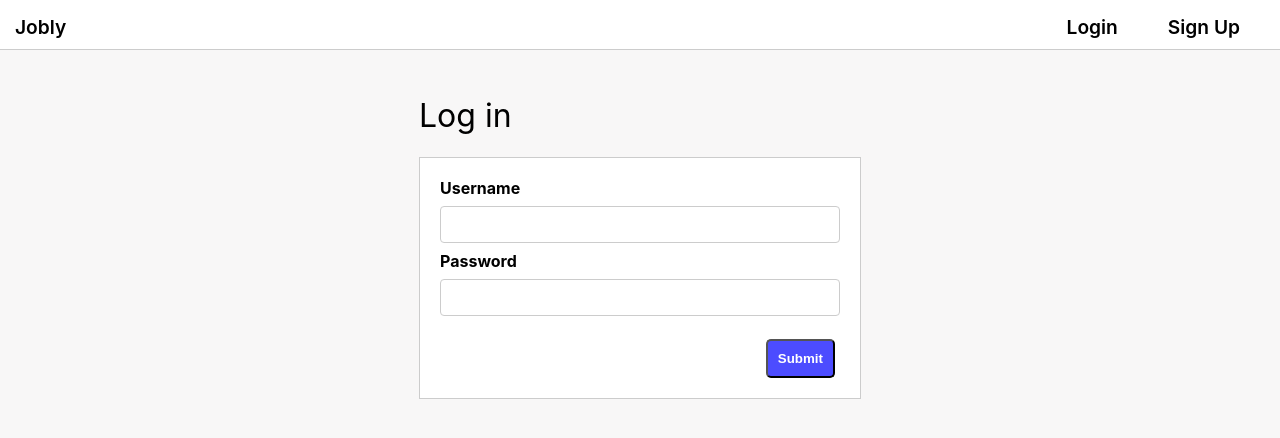
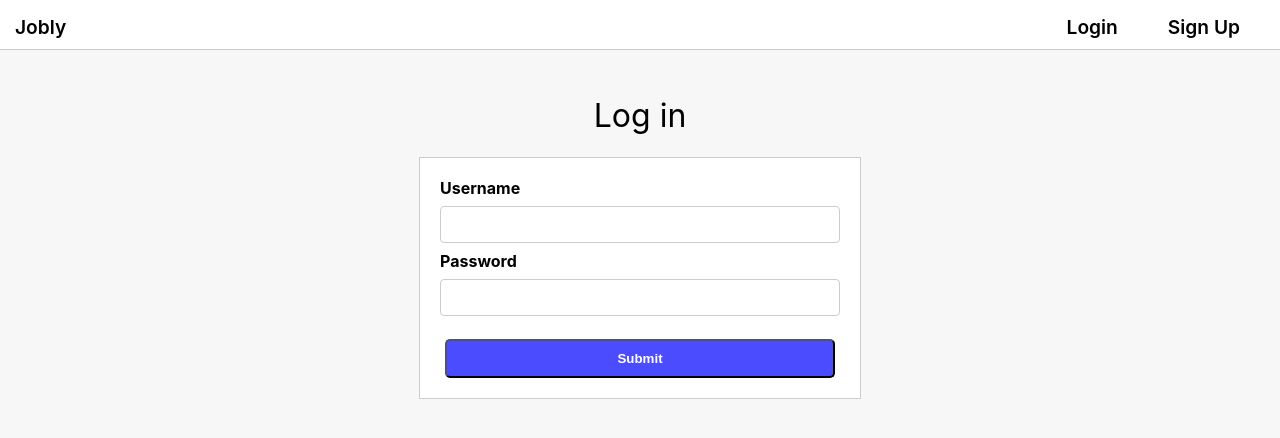
Before and after one commit to KennyHoang-CS/React-Jobly-FrontEnd, a React (Create React App) app: page /login in a window 1280 px wide. Shown: the top 438 px of the page. Built offline with nearby package versions, Linux system fonts and the light colour scheme; no server answers.

Commit message:
very minor css change

```diff
--- a/src/css/Form.css
+++ b/src/css/Form.css
@@ -6,6 +6,7 @@
 
 .Form-Container h1 {
     font-weight: 400;
+    text-align: center;
 }
 
 .Form-Container h5 {
@@ -17,6 +18,8 @@
     padding: 20px;
     width: 400px;
     border: 1px solid #ccc;
+    display: grid;
+    grid-template-columns: 1fr;
 }
 
 label{
```
